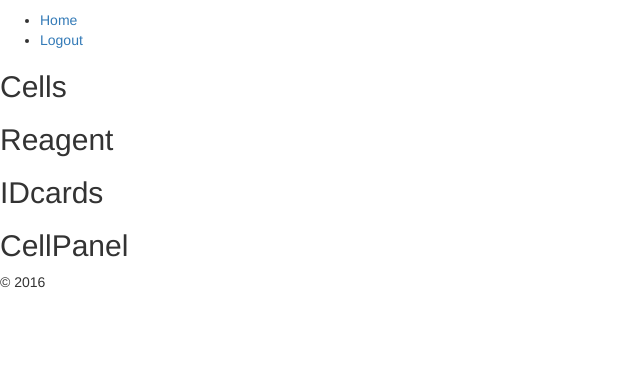
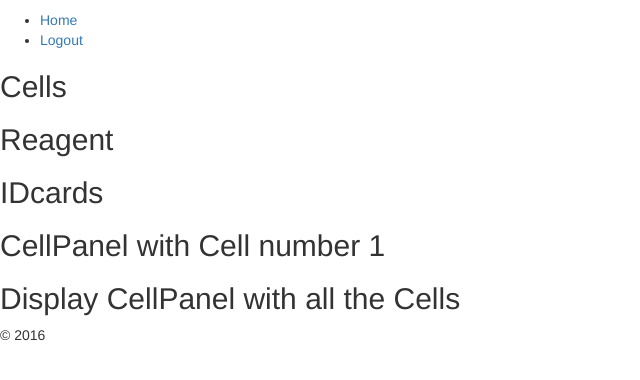
Before and after one commit to anuschka/QCapp, a Django app: template qcapp/templates/portal.html in a window 1280 px wide. Shown: the part 60-440 px from the top of the page, without its empty margins (0-640 px from the left). Run offline with Django 3.2, Linux system fonts and the light colour scheme; the template is opened without the code that fills it, so the values that code supplies are empty; some libraries are stand-ins or nearby versions.

Commit message:
Added list for CellPanels display

```diff
--- a/qcapp/templates/portal.html
+++ b/qcapp/templates/portal.html
@@ -60,15 +60,28 @@
     </p>
     {% endfor %}
 
-    <h2>CellPanel</h2>
+    <h2>CellPanel with Cell number 1</h2>
 
     {% for cellpanel in cellpanels %}
     <p>
-      CellPanel:
+      CellPanel - Cell no. 1:
       <br/>Type {{ cellpanel.type }}
       <br/>Lot {{ cellpanel.lot }}
       <br/>Expiry {{ cellpanel.expiry }}
       <br/>Manufacturer {{ cellpanel.manufacturer }}
+      <br/>Cell {{ cellpanel.cell }}
+      <br/>Created at {{ cellpanel.created_at }}
+    </p>
+    {% endfor %}
+
+    <h2>Display CellPanel with all the Cells</h2>
+    {% for cellpanel in cellpanel_list %}
+    <p>
+      <br/>Type {{ cellpanel.type }}
+      <br/>Lot {{ cellpanel.lot }}
+      <br/>Expiry {{ cellpanel.expiry }}
+      <br/>Manufacturer {{ cellpanel.manufacturer }}
+      <br/>Cell {{ cellpanel.cell }}
       <br/>Created at {{ cellpanel.created_at }}
     </p>
     {% endfor %}
```
Also changed, not shown: qcapp/views.py (+6 -1 lines).
